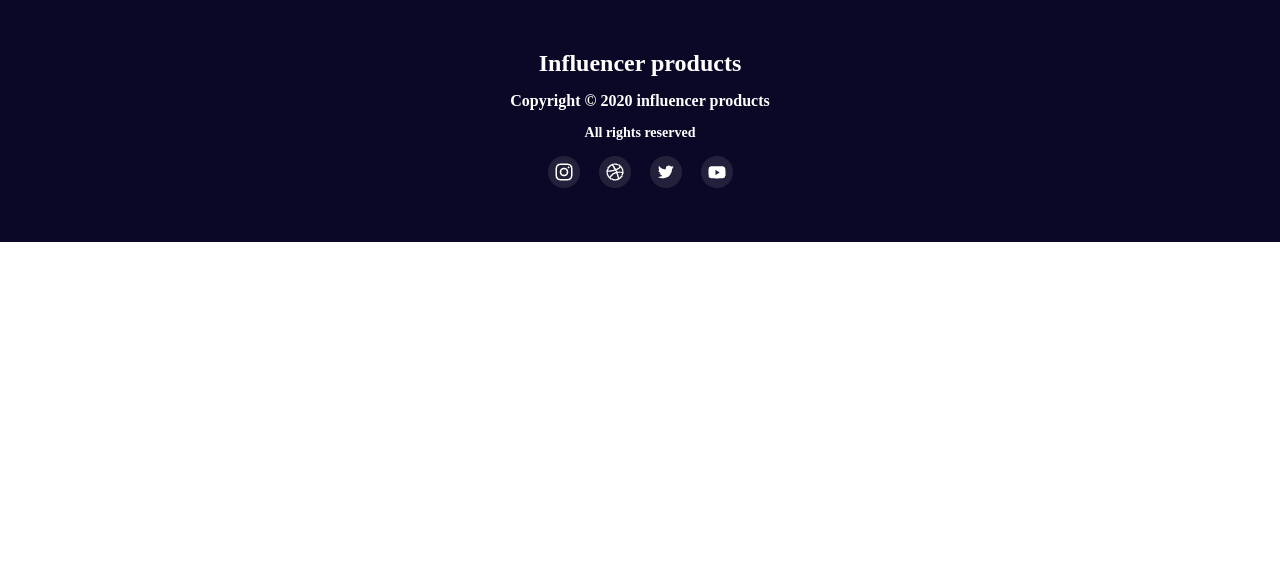
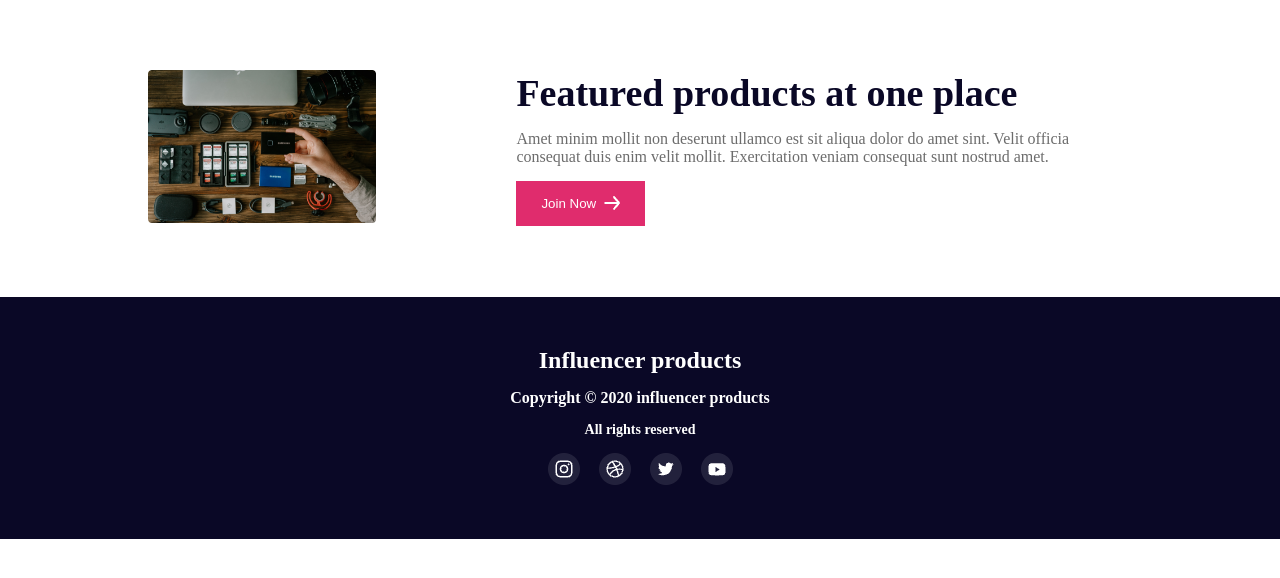
Before and after one commit to muzahid75/influencer-gear, a plain HTML site: page index.html in a window 1280 px wide. Drawn offline with Linux system fonts and the light colour scheme.

Commit message:
feature section done

```diff
--- a/index.html
+++ b/index.html
@@ -11,7 +11,18 @@
 
     </header>
     <main>
-
+        <section class="feature">
+            <div class="feature-img">
+                <img class="size" src="./images/gear.png" alt="">
+            </div>
+            <div class="feature-content">
+                <h2 class="feature-content-title second-font-size">Featured products at one place</h2>
+                <p class="feature-content-paragraph margin-top">Amet minim mollit non deserunt ullamco est sit aliqua dolor do amet sint. Velit officia consequat duis enim velit mollit. Exercitation veniam consequat sunt nostrud amet.</p>
+                <button class="feature-btn margin-top">Join Now
+                    <img src="./logos/arrow-forward.png" alt="">
+                </button>
+            </div>
+        </section>
     </main>
     <footer>
         <section class="footer">
--- a/style/style.css
+++ b/style/style.css
@@ -4,6 +4,9 @@
     padding: 0px;
     margin: 0px;
     box-sizing: border-box;
+}
+.second-font-size{
+    font-size: 38px;
 }
 .third-font-size{
     font-size: 28px;
@@ -20,6 +23,42 @@
 .margin-top{
     margin-top: 15px;
 }
+.size{
+    width: 100%;
+    height: 100%;
+    object-fit: cover;
+}
+
+/* feature section  */
+.feature{
+    width: 80%;
+    margin: 50px auto;
+    display: flex;
+    align-items: center;
+    gap: 100px;
+}
+.feature-img{
+    padding: 20px;
+}
+.feature-content{
+    padding: 20px;
+}
+.feature-content-title{
+    color: rgb(10, 8, 38);
+}
+.feature-content-paragraph{
+    color:rgb(108, 108, 108);
+}
+.feature-btn{
+    display: flex;
+    justify-content: center;
+    align-items: center;
+    padding: 15px 25px;
+    gap: 8px;
+    color: white;
+    background: rgb(224, 44, 109);
+    border: none;
+}
 /* footer sectiion  */
 .footer{
     background-color: #0a0826;
@@ -34,3 +73,11 @@
 .footer-icon img:last-child{
     margin: 0px;
 }
+@media screen and (max-width:576px) {
+    .feature{
+        width: 100%;
+        flex-direction: column-reverse;
+        gap: 20px;
+    }
+
+}
```
Also changed, not shown: logos/arrow-forward.png (added).
